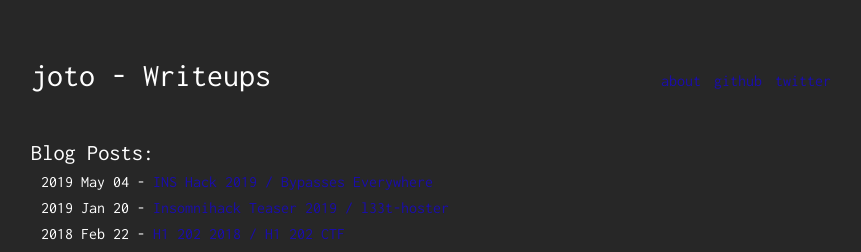
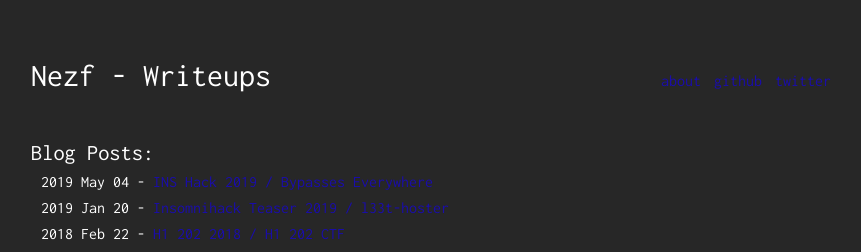
Before and after one commit to Nezf00/Nezf00.github.io, a Jekyll site: the page built from index.html, in a window 1280 px wide. Shown: the top 252 px of the page, without its empty margins (209-1070 px from the left). Built offline with Jekyll 4.4.1, drawn with Linux system fonts in a browser that asks for light colours.

Commit message:
cambio de titulo

```diff
--- a/_config.yml
+++ b/_config.yml
@@ -3,7 +3,7 @@ permalink: /blog/:categories/:title
 
 
 # My variables
-name: joto - Writeups
+name: Nezf - Writeups
 description: Nezf's personal blog - Infosec, CTFs and everything.
 google_verification: null
 
```
